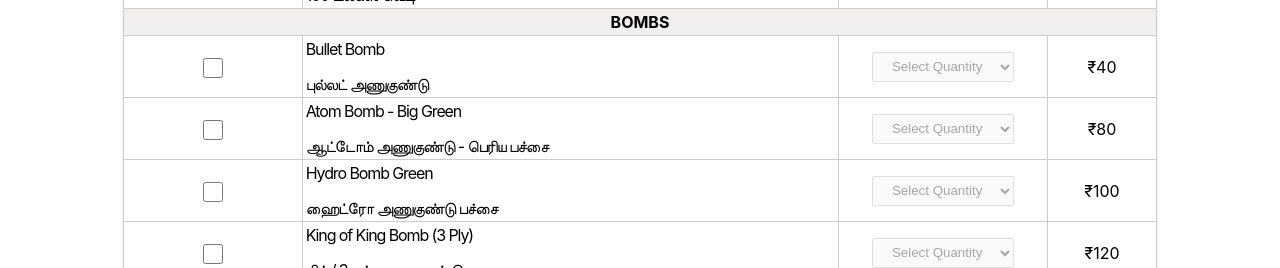
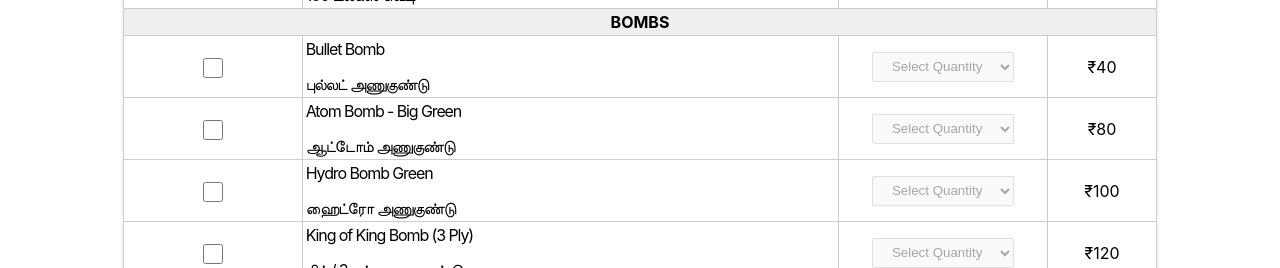
Before and after one commit to DuoTech-Projects/Jai-Ganesh-Crackers, a React (Create React App) app in the folder client/: page / in a window 1280 px wide. Shown: the part 9240-9508 px from the top of the page. Built offline with nearby package versions, Linux system fonts and the light colour scheme; what @react-pdf/renderer would draw is missing.

Commit message:
Initial commit with suggestions

```diff
--- a/client/src/data-list.js
+++ b/client/src/data-list.js
@@ -300,8 +300,8 @@ const CrackersList =[
       "category": "BOMBS",
       "items": [
         { "name": "Bullet Bomb", "rate": "40.00", "tamilName": "புல்லட் அணுகுண்டு" },
-        { "name": "Atom Bomb - Big Green", "rate": "80.00", "tamilName": "ஆட்டோம் அணுகுண்டு - பெரிய பச்சை" },
-        { "name": "Hydro Bomb Green", "rate": "100.00", "tamilName": "ஹைட்ரோ அணுகுண்டு பச்சை" },
+        { "name": "Atom Bomb - Big Green", "rate": "80.00", "tamilName": "ஆட்டோம் அணுகுண்டு" },
+        { "name": "Hydro Bomb Green", "rate": "100.00", "tamilName": "ஹைட்ரோ அணுகுண்டு" },
         { "name": "King of King Bomb (3 Ply)", "rate": "120.00", "tamilName": "கிங் / 3 சுத்து அணுகுண்டு" },
         { "name": "Classic Bomb (5 Ply)", "rate": "150.00", "tamilName": "கிளாசிக் / 5 சுத்து அணுகுண்டு" },
         { "name": "Deluxe Bomb", "rate": "250.00", "tamilName": "டீலக்ஸ் அணுகுண்டு" },
```
